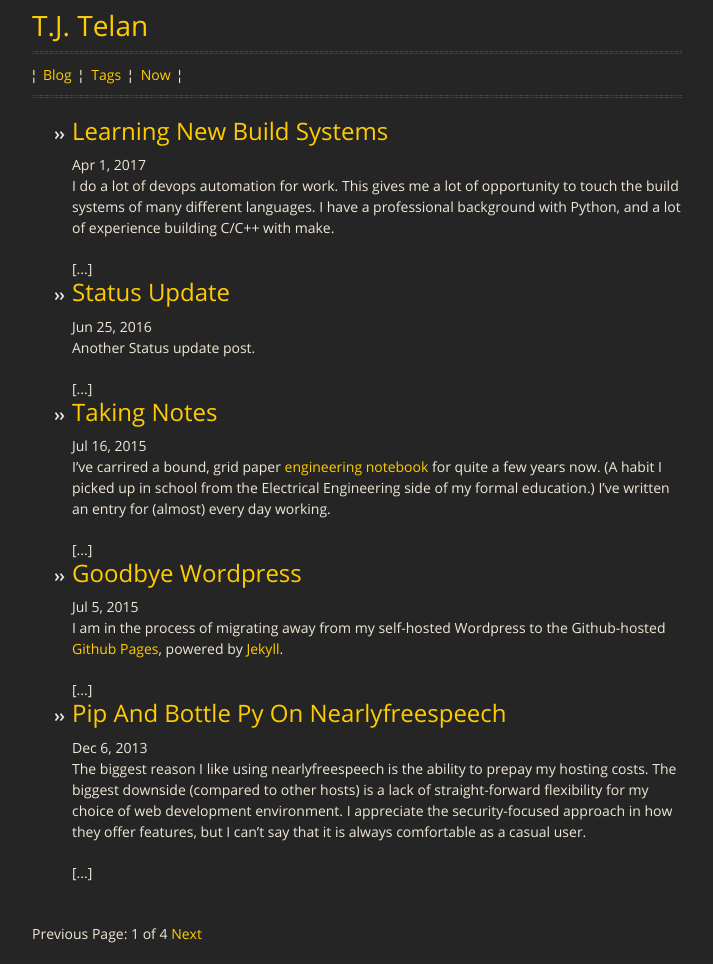
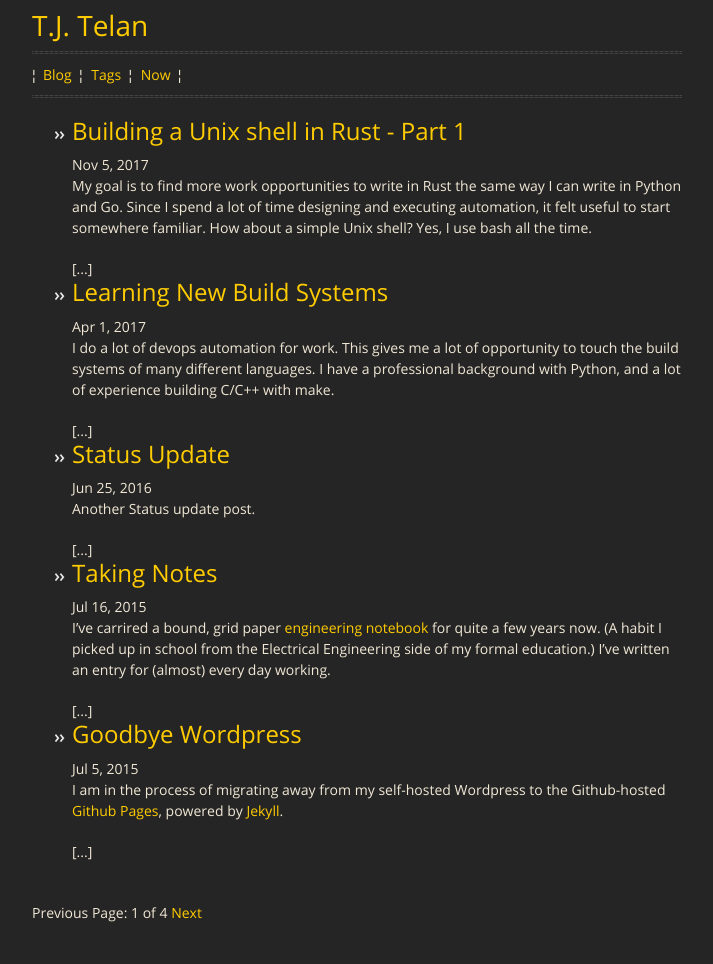
Before and after one commit to tjtelan/tjtelan.github.io, a Jekyll site: the page built from blog/index.html, in a window 1280 px wide. Shown: the whole page, without its empty margins (283-996 px from the left). Built offline with Jekyll 4.4.1, drawn with Linux system fonts in a browser that asks for light colours; nearby versions of some CDN libraries; the list of posts is cut into pages by our own code; after the commit the page ends 943 px from its top, so only the background shows below that; some of the changed lines change nothing that is shown.

Commit message:
Publishing new post

````diff
--- a/_config.yml
+++ b/_config.yml
@@ -11,7 +11,7 @@ permalink: /blog/:year/:month/:day/:title.html
 paginate: 5
 paginate_path: "/blog/:num"
 
-exclude: [LICENSE, CNAME, README.md, .gitignore, Gemfile, Gemfile.lock]
+exclude: [LICENSE, CNAME, README.md, .gitignore, Gemfile, Gemfile.lock, test_local.sh]
 
 # Build settings
 markdown: kramdown
--- /dev/null
+++ b/_posts/2017-11-05-building-a-unix-shell-in-rust-part-1.md
@@ -0,0 +1,129 @@
+---
+layout: post
+title: Building a Unix shell in Rust - Part 1
+tags: [rust, how-to]
+---
+My goal is to find more work opportunities to write in Rust the same way I can write in Python and Go. Since I spend a lot of time designing and executing automation, it felt useful to start somewhere familiar. How about a simple Unix shell? Yes, I use bash all the time.
+
+Rather than get this all worked out before posting, I'm going to document as much of my thought process in the design, as I have it. (But I am editing this to spare you the noisier stream-of-consciousness experience.)
+
+I'll have code snippets occasionally, but I'm trying to keep the audience around intermediate experience (where I consider myself to be today). I'm going to assume you use another programming language today to Get Shit Done, and use the terminal to do simple things, but not necessarily write shell scripts.
+
+Why am I doing this? I don't often see posts from beginning Rust learners doing practical, simple things (that can simply be copy/pasted and modified slightly), like in the other more mature language communities... Widest market? Probably not.
+
+I guess that's enough rambling. Let’s dive in.
+
+---
+
+## What’s a shell?
+A shell is an interactive language interpreter that allows you to run text-based commands and translates them into an action, such as making internal function calls, or running external programs.
+
+You usually use it to access resources from the operating system.
+
+Additional to accepting a text command - it typically outputs text results and/or causes some other side-effect.
+
+You may know some of the name brand shells like the kind we're making, a Unix shell:
+* Bourne-shell (sh)
+* bash
+* zsh
+* fish
+
+Or the windows specific:
+* Command Prompt (cmd.exe)
+* Powershell
+
+Or interpreted languages:
+* python
+* lua
+* haskell
+
+Shells run in terminal emulators. This is (over-) simplified as the text-only window that runs your shell.
+
+It handles the interaction from you (known as Standard-In, like keystrokes) and your shell (known as Standard-Out for the buffered/flushed output style, and Standard-Error for the direct output style).
+
+In most cases, the terminal emulator and shell are different processes (Windows’ cmd.exe and Powershell are confusingly, both the shell and terminal emulator)
+
+You may have made reference to it by other common names such as:
+* command prompt
+* terminal
+* console
+
+Examples of some terminal emulators
+* xterm
+* rxvt
+* iTerm
+* Terminal.app
+* Windows Command Prompt
+* Powershell
+
+I’m going to focus on writing a bash-like shell. Functionality, and syntax should feel familiar.
+
+---
+
+The shells are a [REPL](https://en.wikipedia.org/wiki/Read%E2%80%93eval%E2%80%93print_loop), a Read-Eval-Print-Loop.
+
+Typically, a character (let’s say ‘$’) is printed and a cursor blinks. This informs the user that a command can be typed in.
+
+You type in a command.
+
+You hit enter to translate the command into an action.
+
+The output of the program prints to the screen.
+```
+$
+```
+### What does this mean for me?
+It lets us quickly stub the code out into this REPL  pattern
+Our main function that will enter a loop. Inside the main loop, we request a command from the user, and do something. Then we do it all over again.
+
+## Breaking down the steps
+### First we Read
+We need to take user input. Most shells print a symbol to signal to the user that we can input a command (as opposed to, for example, executing a command). I need to learn how to get a text command from the user.
+
+Let's start our definition of a command.
+
+**Command**
+> a series of words separated by spaces.
+
+    $ keyword arg1 arg2 arg3…
+
+The first word is a keyword. It's either a built-in function or an executable on the filesystem, with the rest of the line being parameters passed to our function.
+
+**Keyword**
+> One of 2 possibilities :
+> * A built-in function to the shell (that is, calling a function in the code)
+> * An executable
+>   * Either in one of the directories in your PATH
+>   * Or a filesystem path (relative or absolute)
+
+### Then we Execute
+When we use a command that calls a built-in, we simply pass the arguments to the function, and return back to the start of the loop when it completes.
+
+#### And when we call an executable?
+We need to make a [fork](https://en.m.wikipedia.org/wiki/Fork_(system_call)) syscall, that is, create a new process for the executable to run in, so it can have its own memory space, and manage its own interactions with the operating system. (The shell is still the parent process)
+
+To start a process inside the child process, we have to call the [exec](https://en.m.wikipedia.org/wiki/Exec_(system_call)) syscall.
+
+### Then we Process
+This is when we cause side-effects to the system.
+
+We want to provide feedback to the user to let them know the results of this process. To keep this simple, we will only consider returning text to the user, as we are providing commands as text.
+
+Our shell process has at least 3 file descriptors for passing input, or receiving output provided. Stdin, Stdout, and Stderr. I need to know how to do that purely with Rust.
+
+After the process is complete, any output should be printed to the screen, via stdout or stderr.
+
+Exit codes will be treated as binary for this exercise. It should be set to 0 if we exit without error. Otherwise the exit code will be 1.
+
+###  we Loop
+Return of control will go back to the user. The default user prompt will print as a visual cue (along with the typical blinking cursor) and we should be able to enter another command.
+
+## The coding strategy
+So then we're running commands. Let's review the strategy.
+
+* I need to know how to take input command in a loop.
+* I need to process the input to separate the keyword from the arguments
+* I need a way to call both builtins and executables.
+* The most abstract : I need to give the user feedback about the command run. (E. g. Print onto screen as appropriate and set an exit code of the command.)
+
+In the next post, we'll dive into using `cargo` and  start writing in Rust.
--- a/now/index.md
+++ b/now/index.md
@@ -1,11 +1,9 @@
 ---
 layout: now
-date: 2017-7-27
+date: 2017-11-5
 ---
-I succeeded in having my first PR accepted to an open source project: https://github.com/TerryHowe/ansible-modules-hashivault
+[New post]({{ site.baseurl }}{% post_url 2017-11-05-building-a-unix-shell-in-rust-part-1 %}) is up!
 
-Decided not to go to Defcon, in lieu of possibly going to RustConf, and take some of the training sessions.
+Doing my best to start getting in a habit of finishing what I start. That includes posting a series of posts that I began working on at the beginning of the year.
 
-Took a long break from writing, but I need to get back to editing my posts.
-
-Today, my goal is to raise my reputation on a few of the Stack Exchange sites. Enough that I can vote on things with some public impact.
+It will never be perfect, but it will be done.
````
Also changed, not shown: 1 other file.
